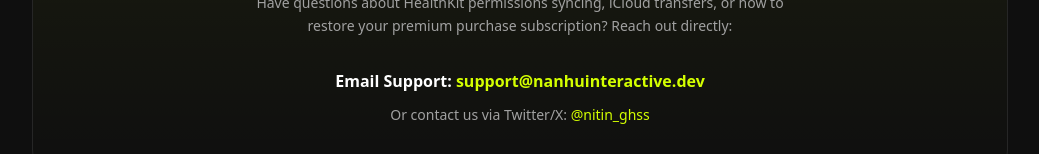
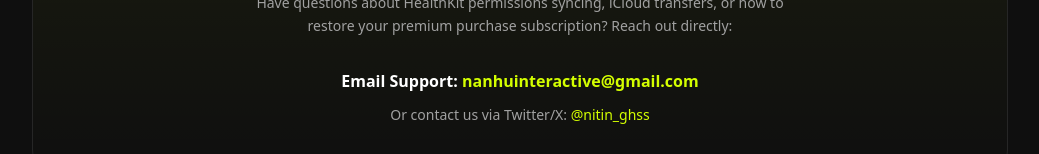
Before and after one commit to nitnapple/Nanhu-Apps, a Next.js app: page /apps/fit60 in a window 1280 px wide. Shown: the part 4894-5048 px from the top of the page, without its empty margins (120-1159 px from the left). Built offline with nearby package versions, Linux system fonts and the light colour scheme; no server answers.

Commit message:
chore: replace all support and contact email instances with nanhuinteractive@gmail.com

```diff
--- a/app/apps/fit60/page.tsx
+++ b/app/apps/fit60/page.tsx
@@ -617,10 +617,10 @@ export default function Fit60LandingPage() {
               <p className="text-sm md:text-base font-semibold text-white">
                 Email Support:{" "}
                 <a
-                  href="mailto:support@nanhuinteractive.dev"
+                  href="mailto:nanhuinteractive@gmail.com"
                   className="text-[#d4ff00] hover:underline transition-colors"
                 >
-                  support@nanhuinteractive.dev
+                  nanhuinteractive@gmail.com
                 </a>
               </p>
               <p className="text-xs md:text-sm text-neutral-400 font-mono">
--- a/app/apps/nanhufx/page.tsx
+++ b/app/apps/nanhufx/page.tsx
@@ -622,10 +622,10 @@ export default function NanhuFXLandingPage() {
               <p className="text-sm md:text-base font-semibold text-white">
                 Email Support:{" "}
                 <a
-                  href="mailto:support@nanhuinteractive.dev"
+                  href="mailto:nanhuinteractive@gmail.com"
                   className="text-[#FFB962] hover:underline transition-colors"
                 >
-                  support@nanhuinteractive.dev
+                  nanhuinteractive@gmail.com
                 </a>
               </p>
               <p className="text-xs md:text-sm text-neutral-400">
--- a/app/apps/runlit/page.tsx
+++ b/app/apps/runlit/page.tsx
@@ -525,10 +525,10 @@ export default function RunlitLandingPage() {
               <p className="text-sm md:text-base font-semibold text-white">
                 Email Support:{" "}
                 <a
-                  href="mailto:support@nanhuinteractive.dev"
+                  href="mailto:nanhuinteractive@gmail.com"
                   className="text-[#ff6f3c] hover:underline transition-colors"
                 >
-                  support@nanhuinteractive.dev
+                  nanhuinteractive@gmail.com
                 </a>
               </p>
               <p className="text-xs md:text-sm text-neutral-400 font-mono">
--- a/app/contact/page.tsx
+++ b/app/contact/page.tsx
@@ -49,7 +49,9 @@ export default function ContactPage() {
           <div className="space-y-4 pt-4 border-t border-border">
             <div className="flex items-center gap-3 text-xs text-muted-foreground">
               <Mail className="w-4 h-4 text-foreground" />
-              <span className="font-mono">acquisitions@nanhu.studio</span>
+              <a href="mailto:nanhuinteractive@gmail.com" className="font-mono hover:underline hover:text-foreground transition-colors">
+                nanhuinteractive@gmail.com
+              </a>
             </div>
             <div className="flex items-center gap-3 text-xs text-muted-foreground">
               <MessageSquare className="w-4 h-4 text-foreground" />
```
